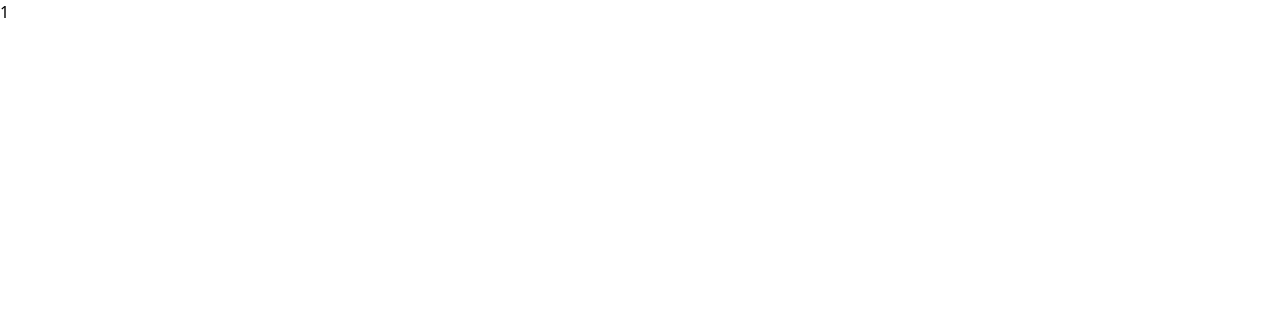
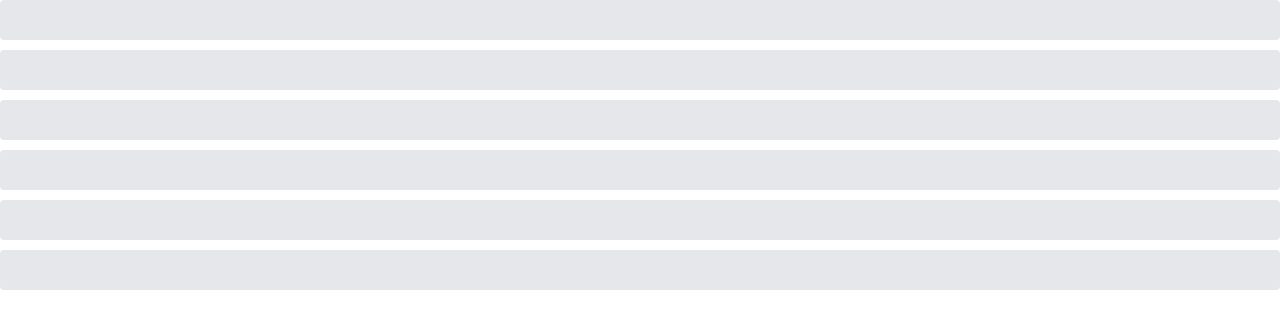
Before and after one commit to johnVundi/media-project, a React (Create React App) app: page / in a window 1280 px wide. Shown: the top 328 px of the page. Built offline with nearby package versions, Linux system fonts and the light colour scheme; data requests are answered from the project's data file.

Commit message:
rendered users

```diff
--- a/src/App.js
+++ b/src/App.js
@@ -3,7 +3,7 @@ import UsersList from './components/UsersList'
 
 function App() {
   return (
-    <div className='container mx-auto'>
+    <div className='container mx-auto bg-dark'>
       <UsersList />
     </div>
   )
--- a/src/components/Skeleton.js
+++ b/src/components/Skeleton.js
@@ -1,16 +1,35 @@
-import React from 'react'
-import {classNames} from 'classnames'
+import React from 'react';
+import classNames from 'classnames';
 
+function Skeleton({ times, className }) {
+  const outerClassNames = classNames(
+    'relative',
+    'overflow-hidden',
+    'rounded',
+    'bg-gray-200',
+    'mb-2.5',
+    className
+  );
+  const innerClassNames = classNames(
+    'animate-shimmer',
+    'absolute',
+    'inset-0',
+    '-translate-x-full',
+    'bg-gradient-to-r',
+    'from-gray-200',
+    'via-white',
+    'to-gray-200'
+  );
 
-function Skeleton({ times }) {
- const boxes = Array(times)
- .fill(0)
- .map((_, i) => {
-    return <div key={i} />;
+  const boxes = Array(times)
+    .fill(0)
+    .map((_, i) => (
+      <div key={i} className={outerClassNames}>
+        <div className={innerClassNames} />
+      </div>
+    ));
 
- });
-
- return boxes;
+  return <>{boxes}</>;
 }
 
-export default Skeleton
+export default Skeleton;
--- a/src/components/UsersList.js
+++ b/src/components/UsersList.js
@@ -14,14 +14,22 @@ function UsersList() {
   },[dispatch]);
 
   if(isLoading){
-    return <Skeleton times={6} />
+    return <Skeleton times={6} className = "h-10 w-full"/>
   }
   if(error){
     return <div> Error fetching data...</div>
   }
 
+  const renderedUsers = data.map((user)=>{
+    return <div key={user.id} className='mb-2 border rounded'>
+      <div className='flex p-2 justify-between items-center cursor-pointer'>
+        {user.name}
+      </div>
+    </div>
+  })
+
   return (
-    <div>{data.length}</div>
+    <div>{renderedUsers}</div>
   )
 }
 
--- a/src/store/thunks/fetchUsers.js
+++ b/src/store/thunks/fetchUsers.js
@@ -5,7 +5,7 @@ const fetchUsers = createAsyncThunk('users/fetch', async () => {
     const response = await axios.get('http://localhost:3005/users');
 
     // DEV only
-    await pause(1000);
+    await pause(10000);
 
     return response.data;
 })
--- a/tailwind.config.js
+++ b/tailwind.config.js
@@ -4,7 +4,18 @@ module.exports = {
     "./src/**/*.{js,jsx,ts,tsx}",
   ],
   theme: {
-    extend: {},
+    extend: {
+      keyframes: {
+        shimmer:{
+          '100%': {
+            transform: 'translateX(100%)'
+          }
+        }
+      },
+      animation: {
+        shimmer: 'shimmer 1.5 infinite'
+      }
+    },
   },
   plugins: [],
 }
```
